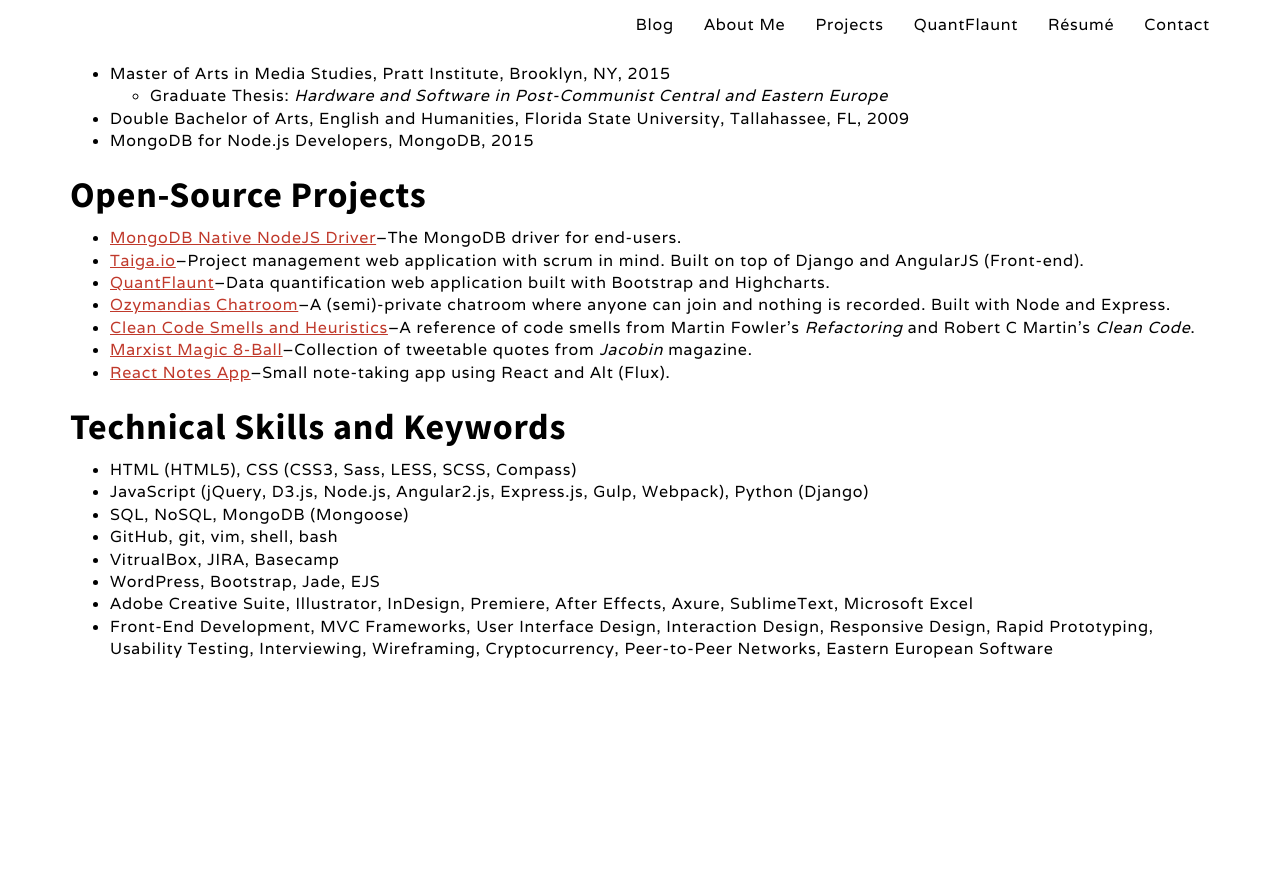
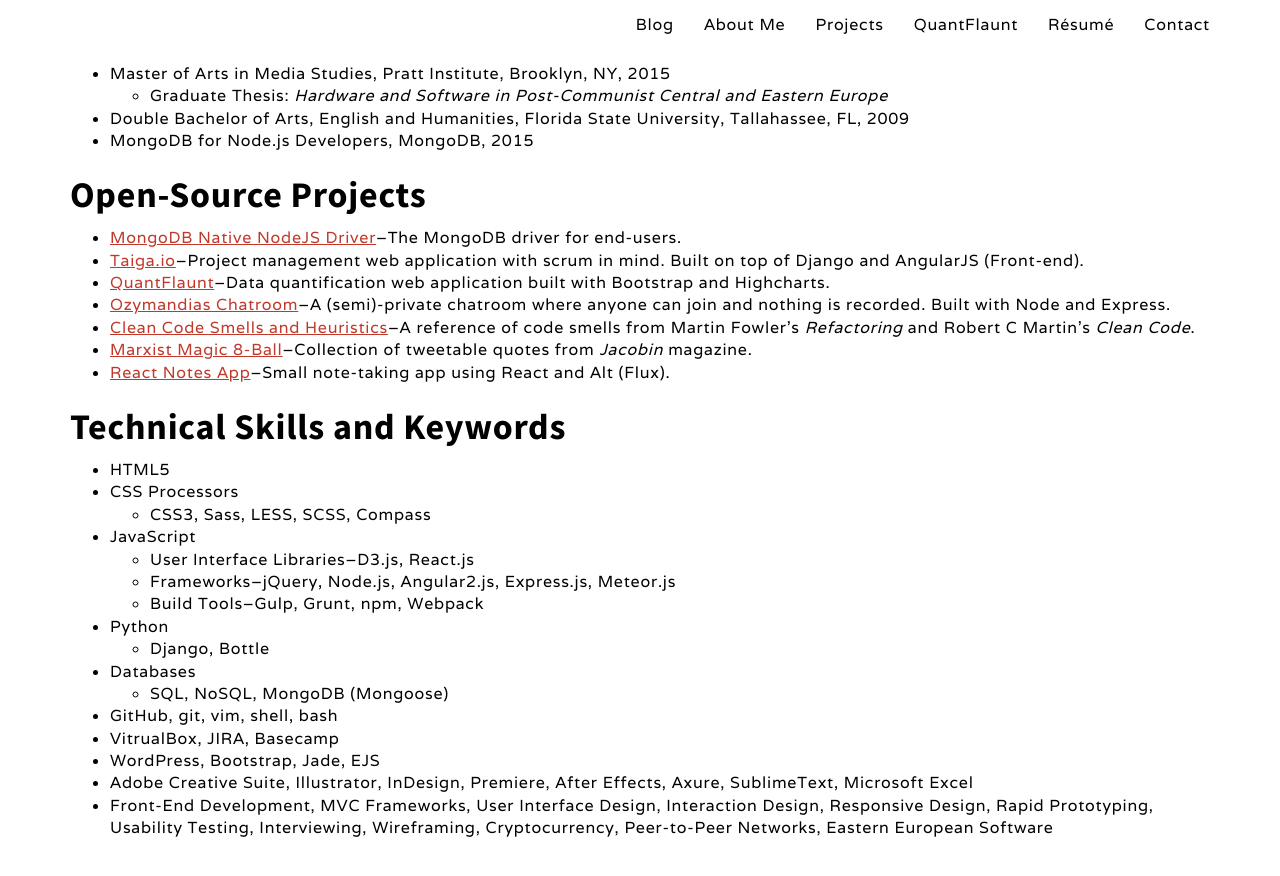
Before and after one commit to janaipakos/janaipakos.github.io, a Jekyll site: the page built from resume.md, in a window 1280 px wide and 900 px high, scrolled down 1604 px. Shown: the top 876 px of the window. Built offline with Jekyll 4.4.1, drawn with Linux system fonts in a browser that asks for light colours; nearby versions of some CDN libraries; before the commit the page ends 2325 px from its top, so only the background shows below that; some of the changed text lies outside the part shown.

Commit message:
Resume update

```diff
--- a/resume.md
+++ b/resume.md
@@ -82,9 +82,25 @@ layout: default
     </ul>
 <h1>Technical Skills and Keywords</h1>
     <ul>
-        <li>HTML (HTML5), CSS (CSS3, Sass, LESS, SCSS, Compass)</li>
-        <li>JavaScript (jQuery, D3.js, Node.js, Angular2.js, Express.js, Gulp, Webpack), Python (Django)</li>
-        <li>SQL, NoSQL, MongoDB (Mongoose)</li>
+        <li>HTML5</li>
+        <li>CSS Processors</li>
+            <ul>
+                <li>CSS3, Sass, LESS, SCSS, Compass</li>
+            </ul>
+        <li>JavaScript</li>
+            <ul>
+                <li>User Interface Libraries–D3.js, React.js</li>
+            <li>Frameworks–jQuery, Node.js, Angular2.js, Express.js, Meteor.js</li>
+            <li>Build Tools–Gulp, Grunt, npm, Webpack</li>
+            </ul>
+        <li>Python</li>
+            <ul>
+                <li>Django, Bottle</li>
+            </ul>
+        <li>Databases</li>
+            <ul>
+                <li>SQL, NoSQL, MongoDB (Mongoose)</li>
+            </ul>
         <li>GitHub, git, vim, shell, bash</li>
         <li>VitrualBox, JIRA, Basecamp</li>
         <li>WordPress, Bootstrap, Jade, EJS</li>
```
Also changed, not shown: other parts of resume.md (+1 -1 lines).
